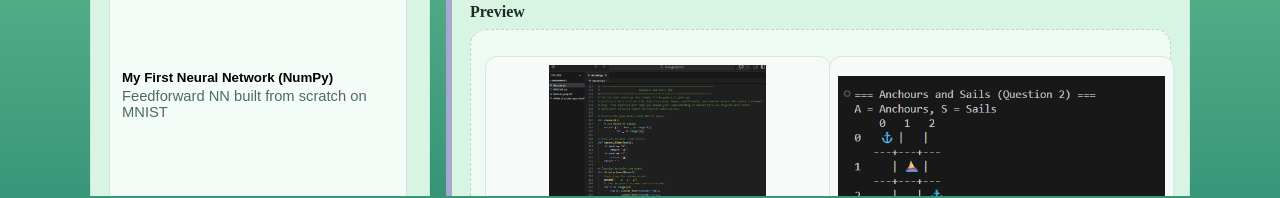
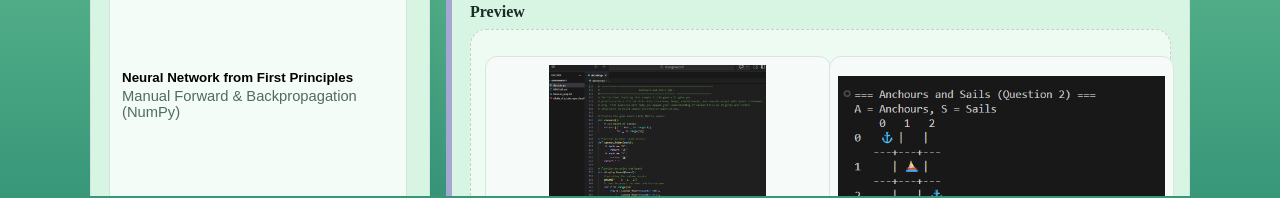
Before and after one commit to Mike-Lalonde/Mike-Lalonde.github.io, a React (Vite) app: page /#/projects in a window 1280 px wide. Shown: the part 627-825 px from the top of the page. Built offline with nearby package versions, Linux system fonts and the light colour scheme.

Commit message:
second project added

```diff
--- a/src/content/projects/projectsData.js
+++ b/src/content/projects/projectsData.js
@@ -48,32 +48,38 @@ export const projects = [
       embedUrl: "",
     },
   },
-
 {
-    id: "my-first-neural-network",
+  id: "neural-network-first-principles",
   category: CATEGORY.AI,
-    title: "My First Neural Network (NumPy)",
-    subtitle: "Feedforward NN built from scratch on MNIST",
+  title: "Neural Network from First Principles",
+  subtitle: "Manual Forward & Backpropagation (NumPy)",
   summary:
-      "A from-scratch neural network implemented using NumPy and SciPy to demonstrate forward propagation, backpropagation, weight updates, and model persistence without using high-level frameworks like PyTorch or TensorFlow.",
+    "A fully manual feedforward neural network implemented using NumPy and SciPy to demonstrate matrix-based forward propagation, gradient computation, and backpropagation without high-level deep learning frameworks. The network was trained on MNIST-style data and includes parameter counting, training loops, loss tracking, and model serialization.",
   status: "Complete",
   skills: [
-      "Neural Network Fundamentals",
+    "Neural Network Architecture Design",
+    "Forward Propagation",
     "Backpropagation",
-      "Matrix Multiplication",
     "Gradient-Based Optimization",
-      "Model Persistence",
+    "Matrix Operations & Linear Algebra",
+    "Loss Computation",
+    "Model Serialization"
   ],
-    tech: ["Python", "NumPy", "SciPy", "tqdm"],
+  tech: [
+    "Python",
+    "NumPy",
+    "SciPy",
+    "tqdm"
+  ],
   links: {
     repo: "https://github.com/Mike-Lalonde/myfirstneuralnetwork",
     demo: "",
-      writeup: "",
+    writeup: ""
   },
   media: {
     screenshots: [],
-      embedUrl: "",
-    },
+    embedUrl: ""
+  }
 },
 
   {
```
Lines whose indentation alone changed are shown as unchanged.
